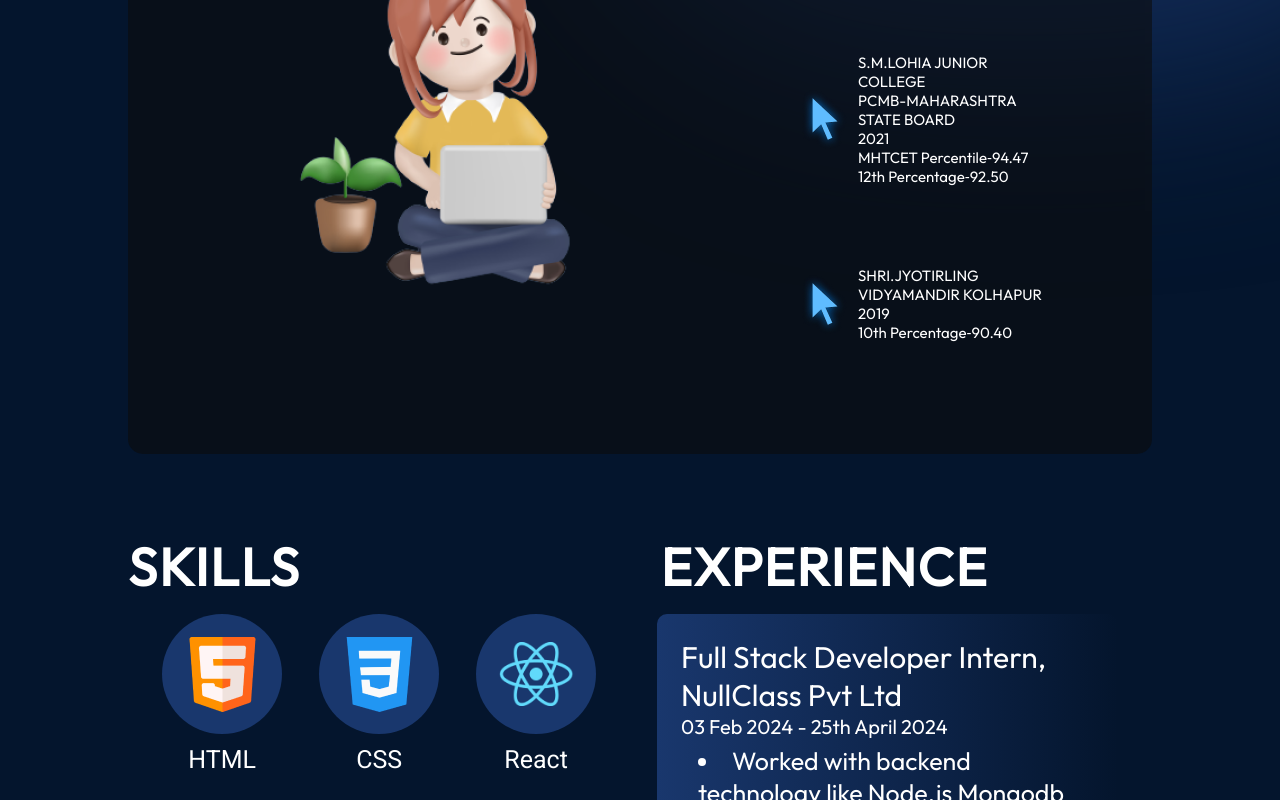
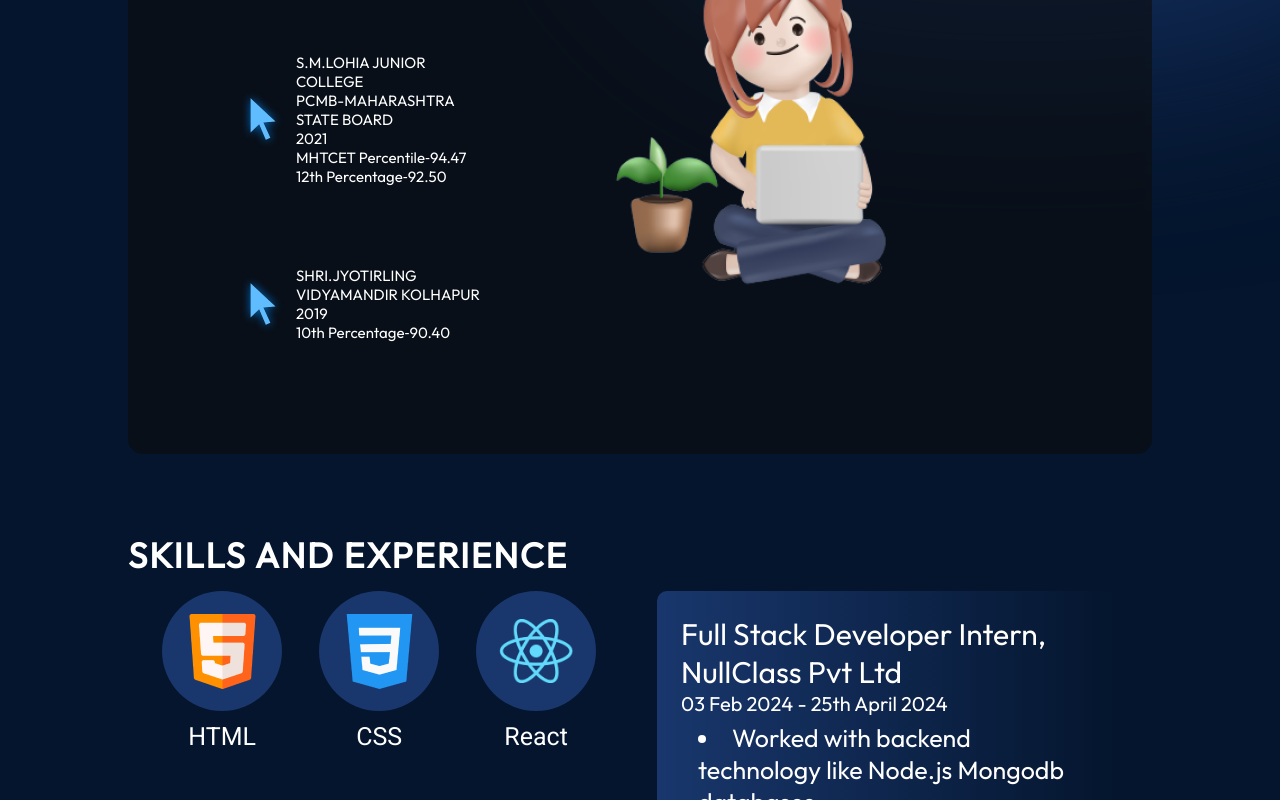
Before and after one commit to Avantika-786/Portfolio, a React (Vite) app: page / in a window 1280 px wide. Shown: the part 969-1769 px from the top of the page. Built offline with nearby package versions, Linux system fonts and the light colour scheme.

Commit message:
first commit

```diff
--- a/src/Components/About/About.jsx
+++ b/src/Components/About/About.jsx
@@ -7,10 +7,6 @@ function About() {
     <section className={styles.container} id="about">
       <h2 className={styles.title}>Education</h2>
       <div className={styles.content}>
-        <img
-          src={getImageUrl("about/aboutImage.png")}
-          alt="Me Sitting with laptop"
-        />
         <ul className={styles.aboutItems}>
           <li className={styles.aboutItem}>
             <img src={getImageUrl("about/cursorIcon.png")} alt="Cursor icon" />
@@ -48,6 +44,10 @@ function About() {
             </div>
           </li>
         </ul>
+        <img
+          src={getImageUrl("about/aboutImage.png")}
+          alt="Me Sitting with laptop"
+        />
       </div>
     </section>
   );
--- a/src/Components/Experience/Experience.jsx
+++ b/src/Components/Experience/Experience.jsx
@@ -8,10 +8,7 @@ import { getImageUrl } from "../../utils";
 export const Experience = () => {
   return (
     <section className={styles.container} id="experience">
-      <div className={styles.title}>
-        <h2>Skills</h2>
-        <h2>Experience</h2>
-      </div>
+      <h2 className={styles.title}>Skills and Experience</h2>
       <div className={styles.content}>
         <div className={styles.skills}>
           {skills.map((skill, id) => {
```
